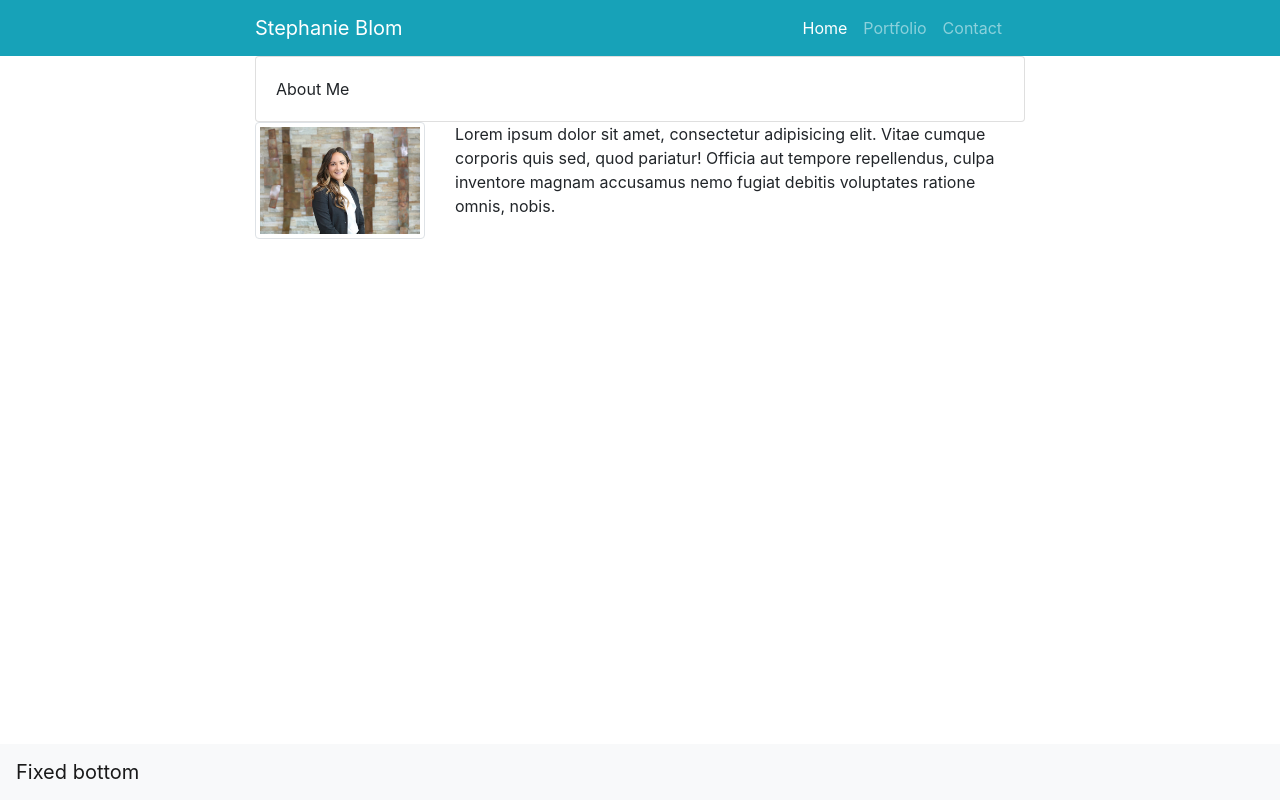
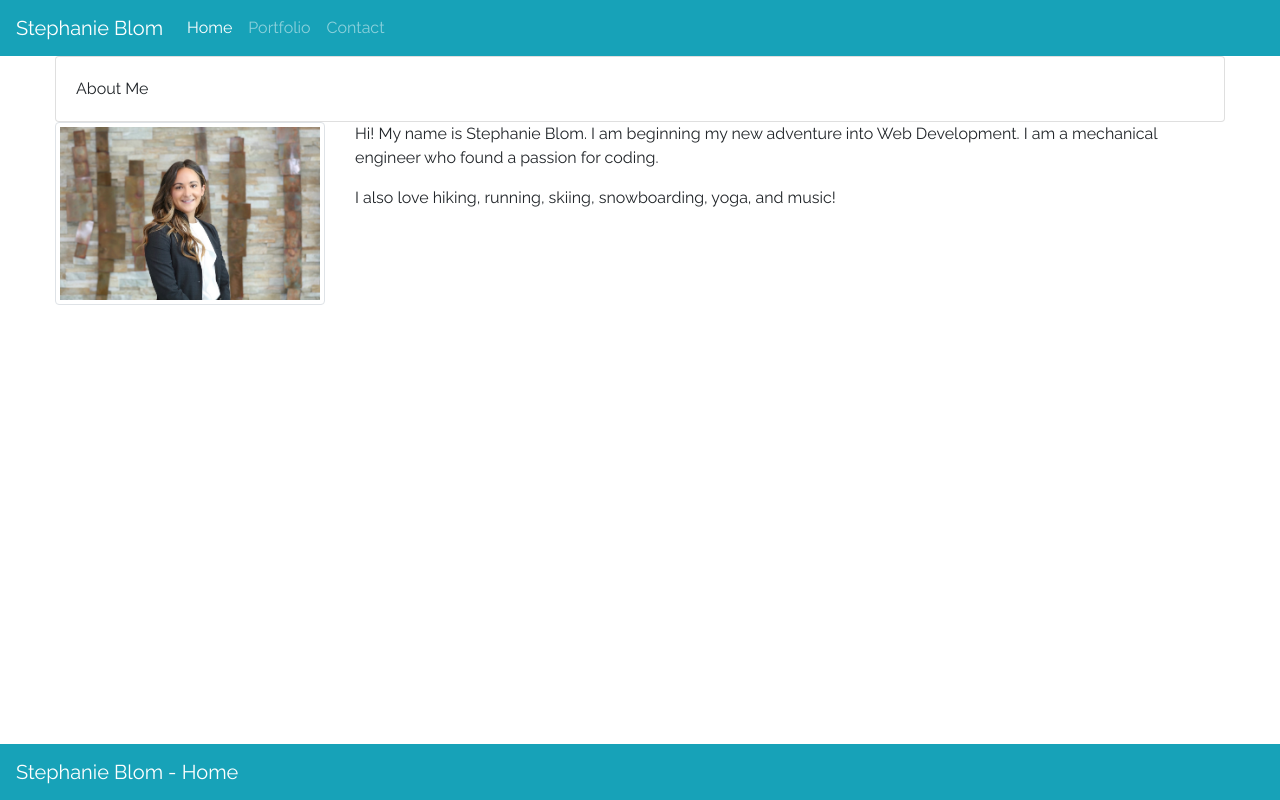
Before and after one commit to stephanieblom/02-Responsive-Portfolio, a plain HTML site: page index.html in a window 1280 px wide. Drawn offline with nearby package versions, Linux system fonts and the light colour scheme.

Commit message:
Home page nav bar updated and paragraph text input

```diff
--- a/index.html
+++ b/index.html
@@ -7,35 +7,31 @@
     <title>Stephanie Blom - Home</title>
      <!-- Bring in bootstrap stylesheet -->
     <link rel="stylesheet" href="https://maxcdn.bootstrapcdn.com/bootstrap/4.0.0/css/bootstrap.min.css">
+    <link href="https://fonts.googleapis.com/css?family=Montserrat|Raleway&display=swap" rel="stylesheet">
 </head>
 
 <style>
-     .navbar {
-            color: white;
+
+    body {
+        font-family: 'Raleway', sans-serif;
     }
-
     .container {
         margin:auto;
-            max-width: 800px;
+        max-width: 1200px;
     }
 </style>
 <body>
-    <!-- Static navbar responsive-->
-    <nav class="navbar navbar-expand-sm navbar-dark bg-info ">
-        <div class="container">
-            <div class="row">
-                <div class="col-md-3">
+   <!-- Static navbar -->
+   <nav class="navbar navbar-expand-sm navbar-dark bg-info">
     <a class="navbar-brand" href="#">Stephanie Blom</a>
     <button class="navbar-toggler" data-toggle="collapse" data-target="#navbarSupportedContent" aria-controls="navbarSupportedContent" aria-expanded="false" aria-label="Toggle navigation">
     <span class="navbar-toggler-icon"></span>
     </button>
-                </div>
-            </div>
-            <div class ="col-md-9">
-                <div class="collapse navbar-collapse float-right" id="navbarSupportedContent">
+
+    <div class="collapse navbar-collapse" id="navbarSupportedContent">
         <ul class="navbar-nav mr-auto">
-                        <li class="nav-item active">
-                        <a class="nav-link" href="index.html">Home <span class="sr-only">(current)</span></a>
+            <li class="nav-item">
+                <a class="nav-link active" href="index.html">Home<span class="sr-only">(current)</span></a>
             </li>
                 <li class="nav-item">
             <a class="nav-link" href="portfolio.html">Portfolio</a>
@@ -45,9 +41,8 @@
             </li>
         </ul>
     </div>
-            </div>
-        </div>
 </nav>
+
 
     <!-- Main Body goes in Container -->
     <div class="container">
@@ -66,13 +61,16 @@
             <img class="img img-thumbnail" src="Assets-Images/IMG_0589.JPG">
         </div>
         <div class="col-lg-9">
-            <p>Lorem ipsum dolor sit amet, consectetur adipisicing elit. Vitae cumque corporis quis sed, quod pariatur! Officia aut tempore repellendus, culpa inventore magnam accusamus nemo fugiat debitis voluptates ratione omnis, nobis.</p>
+            <p>Hi! My name is Stephanie Blom. I am beginning my new adventure into Web Development. I am a mechanical engineer who found a passion for coding.</p>
+            <p>
+                I also love hiking, running, skiing, snowboarding, yoga, and music!
+            </p>
         </div>
         </div>
         <br>
 
-        <nav class="navbar fixed-bottom navbar-light bg-light">
-            <a class="navbar-brand" href="#">Fixed bottom</a>
+        <nav class="navbar fixed-bottom navbar-dark bg-info">
+            <a class="navbar-brand" href="#">Stephanie Blom - Home</a>
         </nav>
 
         <script src="https://code.jquery.com/jquery-3.4.1.slim.min.js" integrity="sha384-J6qa4849blE2+poT4WnyKhv5vZF5SrPo0iEjwBvKU7imGFAV0wwj1yYfoRSJoZ+n" crossorigin="anonymous"></script>
```
Lines whose indentation alone changed are shown as unchanged.
